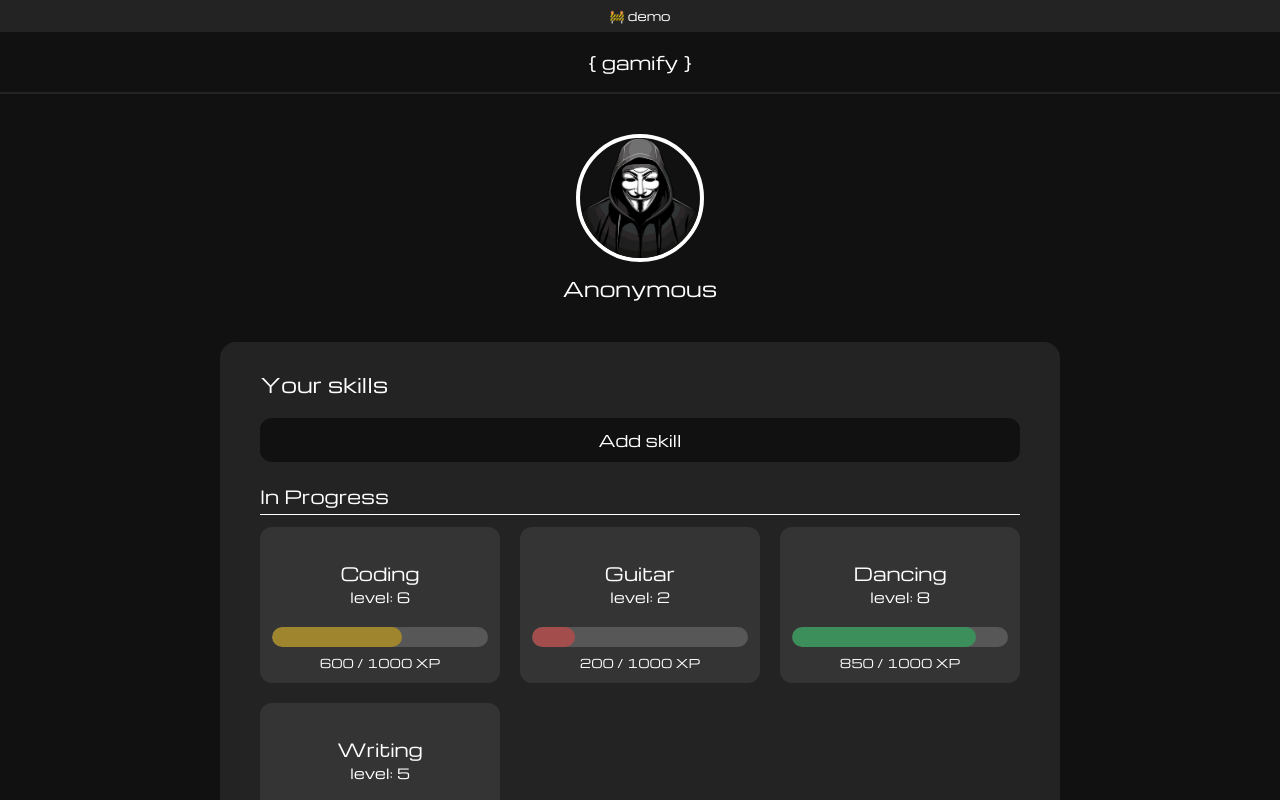
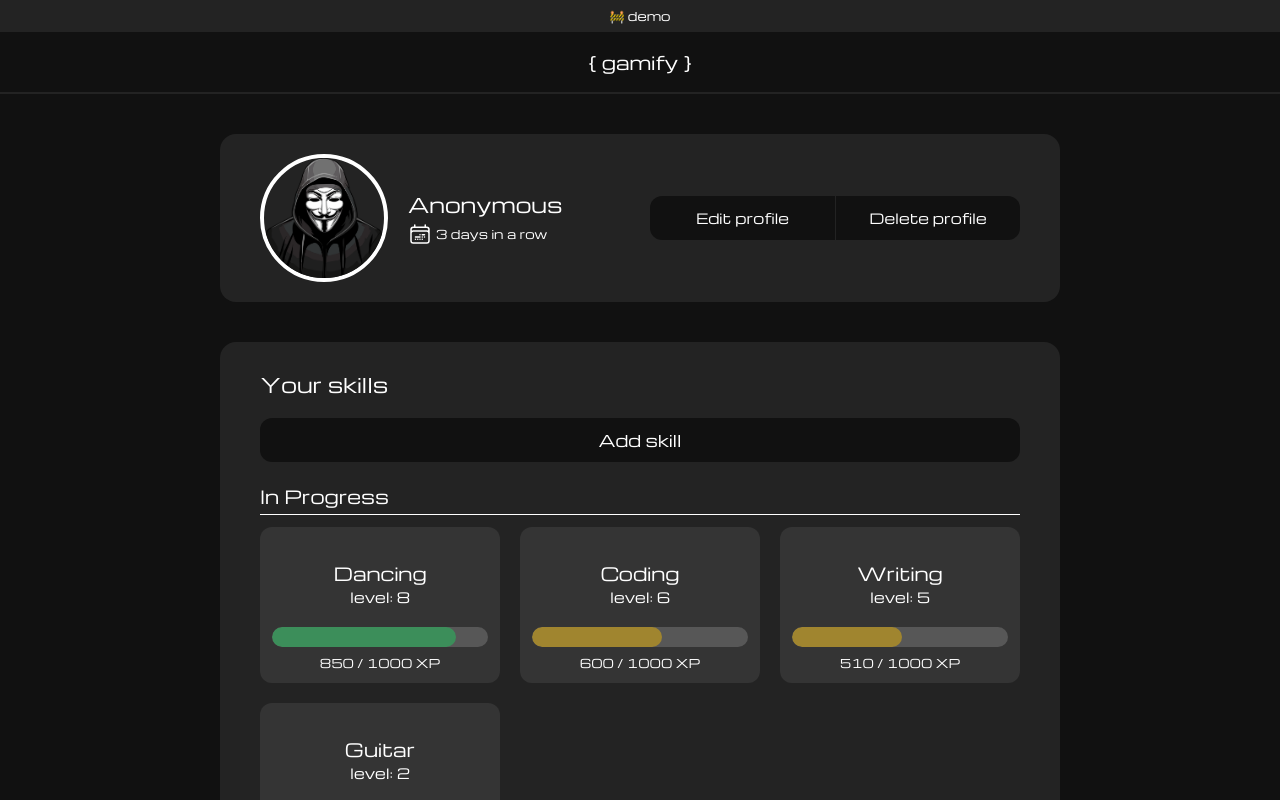
Before and after one commit to 0youri/gamify, a Nuxt app in the folder frontend/: page /dashboard in a window 1280 px wide. Shown: the top 800 px of the page. Built offline with nearby package versions, Linux system fonts and the light colour scheme.

Commit message:
feat: add profile and skill management stores; update dependencies and enhance UI elements

```diff
--- a/frontend/package.json
+++ b/frontend/package.json
@@ -10,6 +10,8 @@
     "postinstall": "nuxt prepare"
   },
   "dependencies": {
+    "@headlessui/vue": "^1.7.23",
+    "@heroicons/vue": "^2.2.0",
     "@nuxtjs/tailwindcss": "^6.11.0",
     "@pinia/nuxt": "^0.9.0",
     "nuxt": "^3.14.1592",
--- a/frontend/pages/dashboard.vue
+++ b/frontend/pages/dashboard.vue
@@ -1,19 +1,36 @@
 <template>
   <div class="mx-3 sm:mx-0">
-    <div class="flex flex-col items-center gap-3">
-      <div class="w-32 h-32 rounded-full overflow-hidden border-4 border-white">
-        <img class="w-full h-full object-cover object-top" src="/img/avatar.webp" alt="">
+    <div class="flex flex-col md:flex-row items-center gap-5 py-5 px-10 bg-dark-gray-800 rounded-2xl">
+      <div class="flex flex-col md:flex-row items-center gap-5 w-1/2">
+
+        <div class="w-32 h-32 rounded-full overflow-hidden border-4 border-white">
+          <img class="w-full h-full object-cover object-top" src="/img/avatar.webp" alt="">
+        </div>
+        <div class="space-y-1">
+          <p class="text-xl">{{ profile.username }}</p>
+          <div class="flex items-center gap-1">
+            <svg class="size-6" xmlns="http://www.w3.org/2000/svg" fill="none" viewBox="0 0 24 24" stroke-width="1.5" stroke="currentColor"><path stroke-linecap="round" stroke-linejoin="round" d="M6.75 2.994v2.25m10.5-2.25v2.25m-14.252 13.5V7.491a2.25 2.25 0 0 1 2.25-2.25h13.5a2.25 2.25 0 0 1 2.25 2.25v11.251m-18 0a2.25 2.25 0 0 0 2.25 2.25h13.5a2.25 2.25 0 0 0 2.25-2.25m-18 0v-7.5a2.25 2.25 0 0 1 2.25-2.25h13.5a2.25 2.25 0 0 1 2.25 2.25v7.5m-6.75-6h2.25m-9 2.25h4.5m.002-2.25h.005v.006H12v-.006Zm-.001 4.5h.006v.006h-.006v-.005Zm-2.25.001h.005v.006H9.75v-.006Zm-2.25 0h.005v.005h-.006v-.005Zm6.75-2.247h.005v.005h-.005v-.005Zm0 2.247h.006v.006h-.006v-.006Zm2.25-2.248h.006V15H16.5v-.005Z" /></svg>
+            <p class="text-xs">{{ profile.streak }} days in a row</p>
+          </div>
+        </div>
       </div>
-      <p class="text-xl">Anonymous</p>
+      <div class="w-full md:w-1/2 flex justify-center items-center text-sm divide-x divide-dark-gray-800">
+        <button @click="toggleModal('editProfile')" class="bg-dark py-3 rounded-l-xl w-full md:w-1/2 hover:bg-blue-900">Edit profile</button>
+        <NuxtLink to="/" class="bg-dark text-center py-3 rounded-r-xl w-full md:w-1/2 hover:bg-red-900">Delete profile</NuxtLink>
+      </div>
+
     </div>
     <div class="bg-dark-gray-800 py-7 px-10 rounded-2xl mt-10 space-y-5">
       <p class="text-xl">Your skills</p>
-      <button @click="toggleModal" class="w-full bg-dark rounded-xl text-center py-2.5 hover:bg-dark/50">Add skill</button>
+      <button @click="toggleModal('addSkill')" class="w-full bg-dark rounded-xl text-center py-2.5 hover:bg-dark/50">Add skill</button>
       <div>
         <p class="text-lg mb-3 pb-1 border-b">In Progress</p>
-        <div class="grid grid-cols-1 sm:grid-cols-2 lg:grid-cols-3 gap-5 sm:justify-items-center">
+        <div
+          v-if="skills.filter(skill => skill.xp < 1000).length > 0"
+          class="grid grid-cols-1 sm:grid-cols-2 lg:grid-cols-3 gap-5 sm:justify-items-center"
+        >
           <div
-            v-for="skill in skills.filter(skill => skill.xp < 1000)"
+            v-for="skill in skills.filter(skill => skill.xp < 1000).sort((a, b) => b.xp - a.xp)"
             :key="skill.name"
             class="bg-dark-gray-600 rounded-xl p-3 space-y-5 w-72 lg:w-60 hover:bg-dark-gray-400 relative group"
           >
@@ -44,10 +61,16 @@
             </div>
           </div>
         </div>
+        <div v-else class="px-5 md:px-32">
+          <p class="text-center text-sm italic">You have no skills in progress</p>
+        </div>
       </div>
-      <div>
+      <div >
         <p class="text-lg mb-3 pb-1 border-b">Finished</p>
-        <div class="grid grid-cols-1 sm:grid-cols-2 lg:grid-cols-3 gap-5 sm:justify-items-center">
+        <div
+          v-if="skills.filter(skill => skill.xp === 1000).length > 0"
+          class="grid grid-cols-1 sm:grid-cols-2 lg:grid-cols-3 gap-5 sm:justify-items-center"
+        >
           <div
             v-for="skill in skills.filter(skill => skill.xp === 1000)"
             :key="skill.name"
@@ -75,18 +98,21 @@
             </div>
           </div>
         </div>
+        <div v-else class="px-5 md:px-32">
+          <p class="text-center text-sm italic">You have no finished skills</p>
+        </div>
       </div>
     </div>
 
     <Modal
-      :visible="modalState"
-      @close="toggleModal"
+      :visible="modals.addSkill"
+      @close="toggleModal('addSkill')"
     >
       <template #title>
         <p class="text-xl">Add skill</p>
       </template>
       <template #default>
-        <form class="space-y-5" @submit.prevent="addSkill(skillName); toggleModal()" @reset="toggleModal">
+        <form class="space-y-5" @submit.prevent="addSkill(skillName); toggleModal('addSkill')" @reset="toggleModal('addSkill')">
           <input
             v-model="skillName"
             type="text"
@@ -105,27 +131,77 @@
         </form>
       </template>
     </Modal>
+
+    <Modal
+      :visible="modals.editProfile"
+      @close="toggleModal('editProfile')"
+    >
+      <template #title>
+        <p class="text-xl">Edit profile</p>
+      </template>
+      <template #default>
+        <form
+          class="space-y-5"
+          @submit.prevent="editProfileUsername(newUsername); toggleModal('editProfile')"
+          @reset="toggleModal('editProfile')"
+        >
+          <input
+            v-model="newUsername"
+            type="text"
+            required minlength="1"
+            class="w-full bg-dark-gray-400 rounded-xl text-sm py-3 px-5"
+            placeholder="New username"
+          />
+          <div class="flex gap-5 text-sm w-full">
+            <button type="reset" class="bg-dark-gray-800 text-center rounded-xl py-3 px-5 w-full hover:bg-red-900">
+              Close
+            </button>
+            <button type="submit" class="bg-dark-gray-800 text-center rounded-xl py-3 px-5 w-full hover:bg-blue-900">
+              Edit
+            </button>
+          </div>
+        </form>
+      </template>
+    </Modal>
   </div>
 </template>
 
 <script lang="ts" setup>
-
+  import { useProfileStore } from "~/stores/profileStore";
   import { useSkillStore } from "~/stores/skillStore";
 
-  const { addSkill } = useSkillStore()
+  const { addSkill, getSkillsFromLocalStorage } = useSkillStore()
   const { skills } = storeToRefs(useSkillStore())
 
-  const modalState = ref(false);
+  const { editProfileUsername, getLocalProfile } = useProfileStore()
+  const { profile } = storeToRefs(useProfileStore())
+
+  const modals = reactive({
+    addSkill: false,
+    editProfile: false,
+  });
   const skillName = ref('');
+  const newUsername = ref('');
 
-  const toggleModal = () => {
-    modalState.value = !modalState.value;
-    skillName.value = '';
-  }
+  const toggleModal = (modalName: keyof typeof modals) => {
+    modals[modalName] = !modals[modalName];
+    if (modalName === 'addSkill') {
+      skillName.value = '';
+    } else if (modalName === 'editProfile') {
+      skillName.value = profile.value.username;
+    }
+  };
+
+
 
   const transformXpToPourcentage = (xp: number) => {
     return (xp / 1000) * 100
   }
+
+  onMounted(() => {
+    getSkillsFromLocalStorage()
+    getLocalProfile()
+  })
 
 </script>
 
--- a/frontend/pages/index.vue
+++ b/frontend/pages/index.vue
@@ -2,7 +2,7 @@
   <div class="flex flex-col items-center gap-5 lg:gap-5">
     <!-- Page Header -->
     <div class="text-xl lg:text-xl font-medium text-center">
-      Can’t Decide? Let Us Pick for You!
+      Enjoy your learning journey !
     </div>
     <p class="lg:w-1/3 text-sm text-balance text-center">
       <span class="italic">Gamify</span> is a self-improvement app that turns learning into a game.
@@ -16,7 +16,9 @@
 </template>
 
 <script lang="ts" setup>
-
+  onMounted(() => {
+    localStorage.clear();
+  })
 </script>
 
 <style>
--- a/frontend/pages/skills/[skill].vue
+++ b/frontend/pages/skills/[skill].vue
@@ -1,6 +1,12 @@
 <template>
   <div v-if="skill" class="mx-3 sm:mx-0">
-    <div class="bg-dark-gray-800 py-7 px-10 rounded-2xl space-y-5">
+    <NuxtLink to="/dashboard" class="flex items-center justify-center">
+      <svg xmlns="http://www.w3.org/2000/svg" fill="none" viewBox="0 0 24 24" stroke-width="1.5" stroke="currentColor" class="size-10 mb-5">
+        <path stroke-linecap="round" stroke-linejoin="round" d="M21 16.811c0 .864-.933 1.406-1.683.977l-7.108-4.061a1.125 1.125 0 0 1 0-1.954l7.108-4.061A1.125 1.125 0 0 1 21 8.689v8.122ZM11.25 16.811c0 .864-.933 1.406-1.683.977l-7.108-4.061a1.125 1.125 0 0 1 0-1.954l7.108-4.061a1.125 1.125 0 0 1 1.683.977v8.122Z" />
+      </svg>
+    </NuxtLink>
+
+    <div class="bg-dark-gray-800 py-7 px-10 rounded-t-2xl space-y-5">
       <div>
         <p class="sm:text-xl">{{ skill.name }}</p>
         <p class="text-sm">level: {{ skill.level }}</p>
@@ -21,12 +27,20 @@
         <p class="text-center text-xs">{{ skill.xp }} / 1000 XP</p>
       </div>
     </div>
+    <button @click="removeSkill(skill.name)" class="w-full bg-dark-gray-600 py-3 rounded-b-2xl text-center hover:bg-red-900">
+        Delete skill
+    </button>
     <div class="bg-dark-gray-800 py-7 px-10 rounded-2xl mt-10 space-y-5">
       <p class="text-xl">Practice logs</p>
-      <button @click="toggleModal" class="bg-dark text-center rounded-xl py-3 px-5 w-full text-sm md:text-base hover:bg-dark/50">
-        Add practice
-      </button>
-      <div class="space-y-5">
+      <div class="flex divide-x divide-dark-gray-800 md:min-w-80">
+        <button @click="toggleModal" class="bg-dark text-center rounded-l-xl py-3 px-5 w-full text-xs md:text-sm hover:bg-dark/50">
+          Add practice
+        </button>
+        <button @click="eraseAllLogs(skill.name)" class="bg-dark text-center rounded-r-xl py-3 px-5 w-full text-xs md:text-sm hover:bg-red-900">
+          Erase all logs
+        </button>
+      </div>
+      <div v-if="skill.logs.length > 0" class="space-y-5">
         <div
           v-for="log in skill.logs"
           :key="log.name"
@@ -38,6 +52,9 @@
             <p class="text-dark-gray-100">+{{ log.xp }} XP</p>
           </div>
         </div>
+      </div>
+      <div v-else>
+        <p class="text-center text-sm italic">You have no practice logs</p>
       </div>
     </div>
     <Modal
@@ -81,7 +98,7 @@
 <script lang="ts" setup>
   import { useSkillStore } from "~/stores/skillStore";
 
-  const { getSkill, addLog } = useSkillStore()
+  const { getSkill, addLog, removeSkill, eraseAllLogs, getSkillsFromLocalStorage } = useSkillStore()
   const { skill } = storeToRefs(useSkillStore())
 
 
@@ -101,6 +118,7 @@
   };
 
   onMounted(() => {
+    getSkillsFromLocalStorage()
     getSkill(route.params?.skill as string)
   })
 
--- /dev/null
+++ b/frontend/stores/profileStore.ts
@@ -0,0 +1,44 @@
+import { defineStore } from 'pinia'
+
+export const useProfileStore = defineStore('profileStore', () => {
+
+  const defaultProfile = {
+    username: 'Anonymous',
+    streak: 3,
+  }
+
+  const profile = ref<{ username: string, streak: number }>({ username: '', streak: 0 })
+
+
+  const editProfileUsername = (newUsername: string) => {
+    profile.value.username = newUsername
+    saveLocalProfile()
+  }
+
+  const editProfileStreak = (newStreak: number) => {
+    profile.value.streak = newStreak
+    saveLocalProfile()
+  }
+
+  const saveLocalProfile = () => {
+    localStorage.setItem('profile', JSON.stringify(profile.value))
+  }
+
+  const getLocalProfile = () => {
+    const profileFromLocalStorage = localStorage.getItem('profile')
+    if (profileFromLocalStorage) {
+      profile.value = JSON.parse(profileFromLocalStorage)
+    } else {
+      profile.value = defaultProfile
+      saveLocalProfile()
+    }
+  }
+
+  return {
+    profile,
+    editProfileUsername,
+    editProfileStreak,
+    saveLocalProfile,
+    getLocalProfile
+  }
+})
--- a/frontend/stores/skillStore.ts
+++ b/frontend/stores/skillStore.ts
@@ -8,8 +8,9 @@ interface Skill {
 }
 
 export const useSkillStore = defineStore('skillStore', () => {
-  const skills = ref([
+  const defaultSkills = ref([
     {
+      order: 1,
       name: 'Coding',
       level: 6,
       xp: 600,
@@ -20,6 +21,7 @@ export const useSkillStore = defineStore('skillStore', () => {
       ]
     },
     {
+      order: 2,
       name: 'Guitar',
       level: 2,
       xp: 200,
@@ -29,6 +31,7 @@ export const useSkillStore = defineStore('skillStore', () => {
       ]
     },
     {
+      order: 3,
       name: 'Cooking',
       level: 10,
       xp: 1000,
@@ -39,6 +42,7 @@ export const useSkillStore = defineStore('skillStore', () => {
       ]
     },
     {
+      order: 4,
       name: 'Dancing',
       level: 8,
       xp: 850,
@@ -49,6 +53,7 @@ export const useSkillStore = defineStore('skillStore', () => {
       ]
     },
     {
+      order: 5,
       name: 'Writing',
       level: 5,
       xp: 510,
@@ -60,6 +65,8 @@ export const useSkillStore = defineStore('skillStore', () => {
     }
   ])
 
+
+  const skills = ref<Skill[]>([])
   const skill = ref<Skill | null>(null)
 
   const addSkill = (name: string) => {
@@ -70,11 +77,41 @@ export const useSkillStore = defineStore('skillStore', () => {
       logs: []
     }
     skills.value.push(newSkill)
+    addSkillsToLocalStorage()
   }
 
-  const removeSkill = (skill: Skill) => {
-    const index = skills.value.indexOf(skill)
-    skills.value.splice(index, 1)
+  const addSkillsToLocalStorage = () => {
+    localStorage.setItem('skills', JSON.stringify(skills.value))
+  }
+
+  const getSkillsFromLocalStorage = () => {
+    const skillsFromLocalStorage = localStorage.getItem('skills')
+    if (skillsFromLocalStorage) {
+      skills.value = JSON.parse(skillsFromLocalStorage)
+    } else {
+      skills.value = defaultSkills.value
+      addSkillsToLocalStorage()
+    }
+  }
+
+  const eraseAllLogs = (name: string) => {
+    const skillToUpdate = skills.value.find(skill => skill.name.toLowerCase() === name.toLowerCase())
+    if (skillToUpdate) {
+      skillToUpdate.logs = []
+      skillToUpdate.level = 0
+      skillToUpdate.xp = 0
+      addSkillsToLocalStorage()
+    }
+  }
+
+  const removeSkill = (name: string) => {
+    const index = skills.value.findIndex(skill => skill.name.toLowerCase() === name.toLowerCase())
+    if (index !== -1) {
+      skills.value.splice(index, 1)
+      addSkillsToLocalStorage()
+      navigateTo('/dashboard')
+    }
+
   }
 
   const addXP = (name: string, xp: number) => {
@@ -105,7 +142,7 @@ export const useSkillStore = defineStore('skillStore', () => {
 
   return {
     skills, skill,
-    addSkill, addLog,
+    addSkill, addLog, removeSkill, eraseAllLogs, getSkillsFromLocalStorage,
     getSkill,
     addXP,
   }
```
Also changed, not shown: 1 other file (tests, documents, lock files or other folders).
